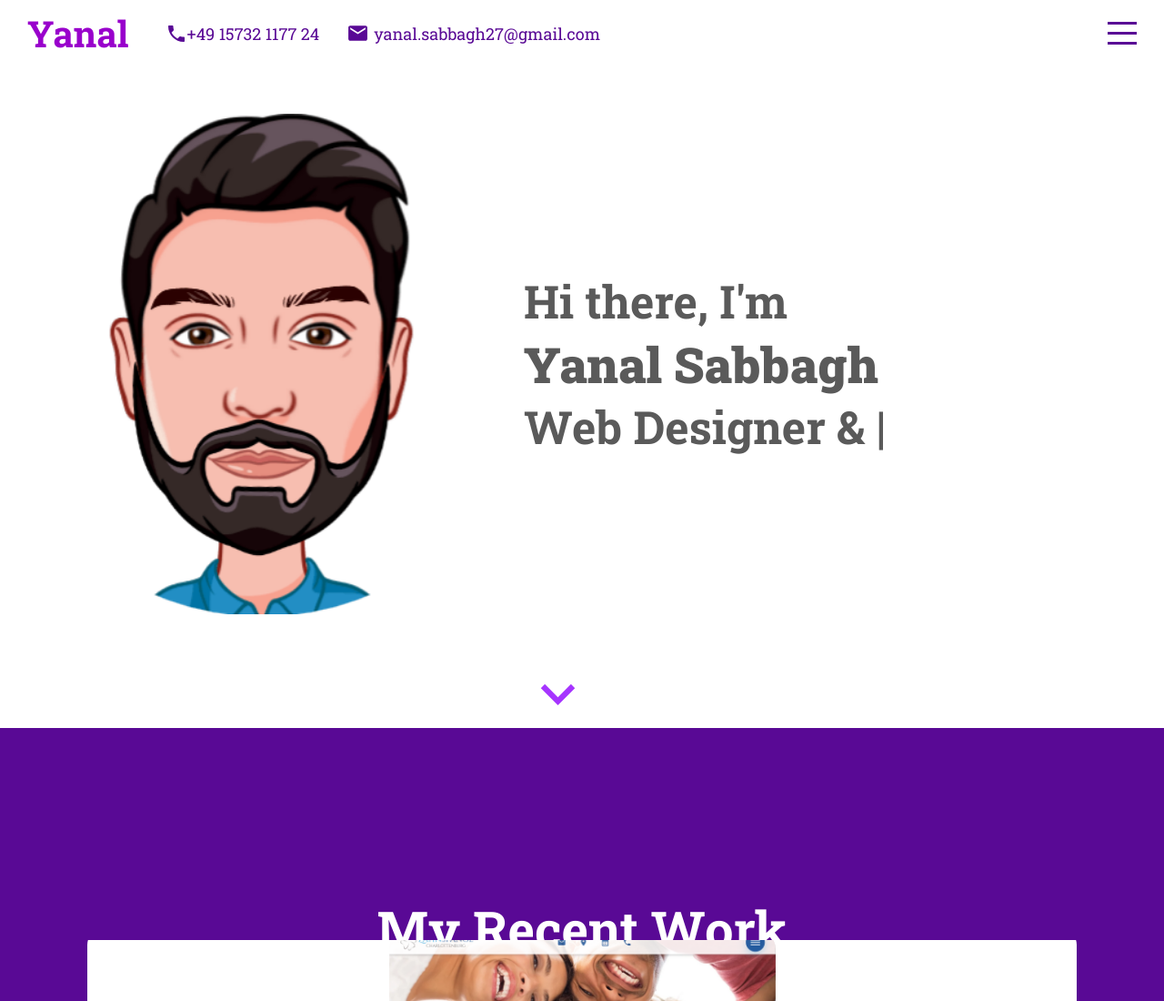
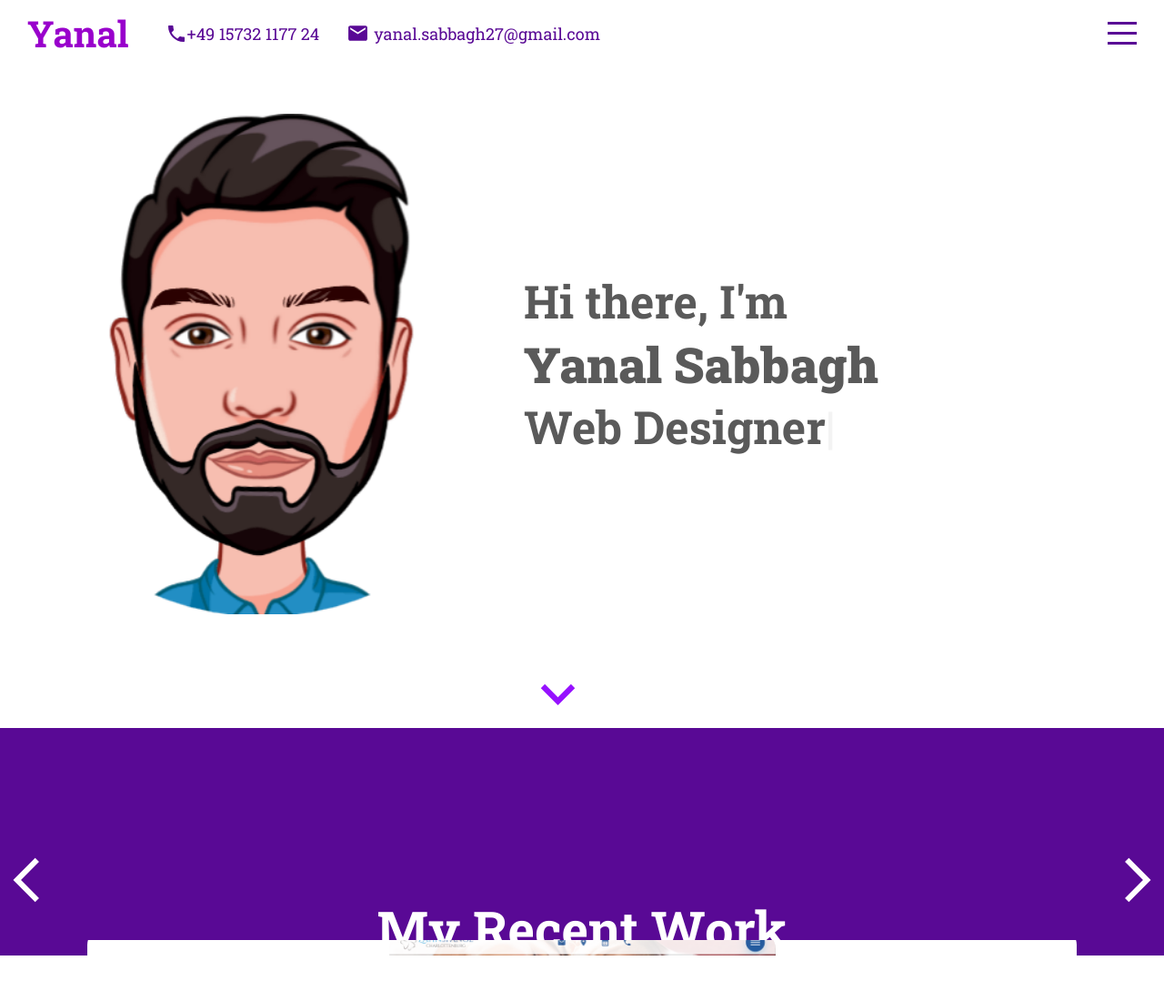
Before and after one commit to Yanal-Sabbagh07/Portfolio, a React (Create React App) app: page / in a window 1280 px wide. Shown: the top 1100 px of the page at 91% size. Built offline with nearby package versions, Linux system fonts and the light colour scheme.

Commit message:
delete the height of *

```diff
--- a/src/app.scss
+++ b/src/app.scss
@@ -18,6 +18,5 @@ body {
   > * {
     scroll-snap-align: start;
     width: 100%;
-    height: calc(100vh);
   }
 }
```
